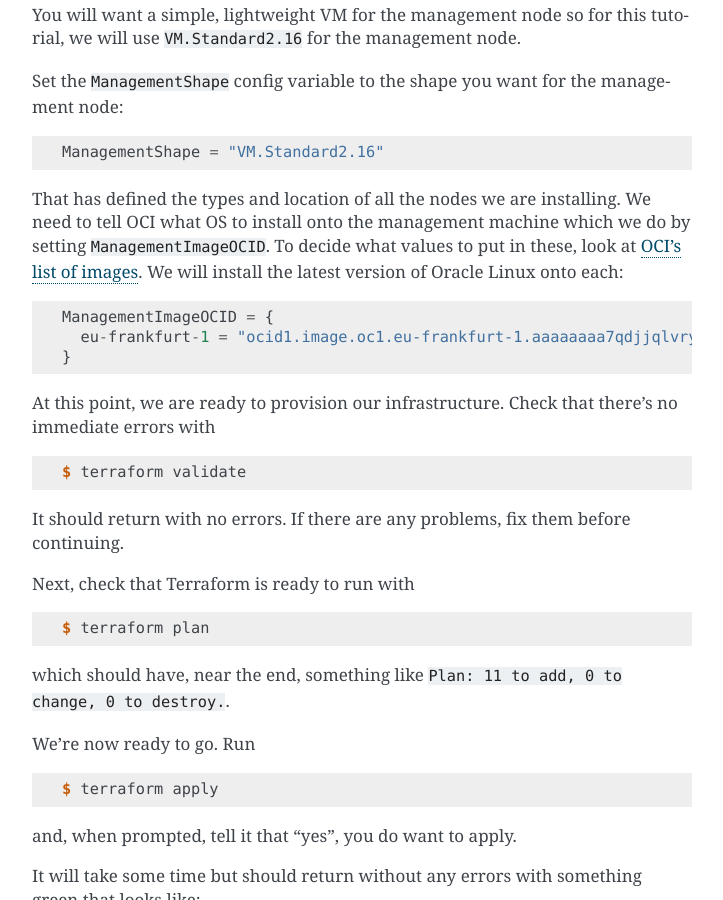
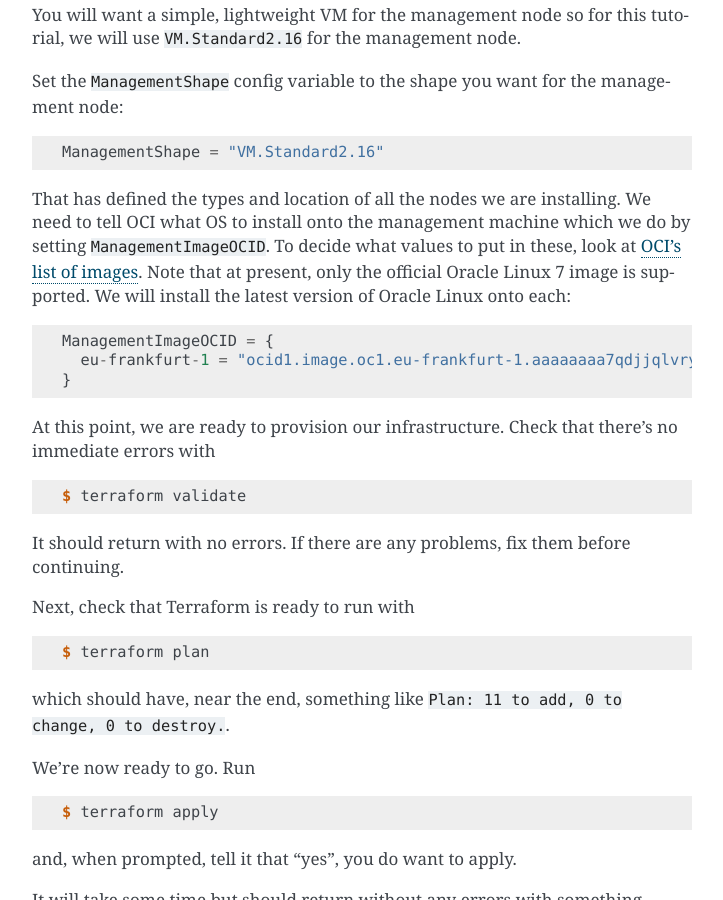
Before and after one commit to clusterinthecloud/docs, a Sphinx documentation site: the page built from source/infrastructure.rst, in a window 1280 px wide and 900 px high, scrolled down 1482 px. Shown: the whole window, without its empty margins (388-1111 px from the left). Built offline with Sphinx 7.4.7, drawn with Linux system fonts in a browser that asks for light colours.

Commit message:
Specify that only Oracle Linux is supported

```diff
--- a/source/infrastructure.rst
+++ b/source/infrastructure.rst
@@ -78,6 +78,7 @@ Set the ``ManagementShape`` config variable to the shape you want for the manage
 That has defined the types and location of all the nodes we are installing.
 We need to tell OCI what OS to install onto the management machine which we do by setting ``ManagementImageOCID``.
 To decide what values to put in these, look at `OCI's list of images <https://docs.us-phoenix-1.oraclecloud.com/images/>`_.
+Note that at present, only the official Oracle Linux 7 image is supported.
 We will install the latest version of Oracle Linux onto each::
 
    ManagementImageOCID = {
```
